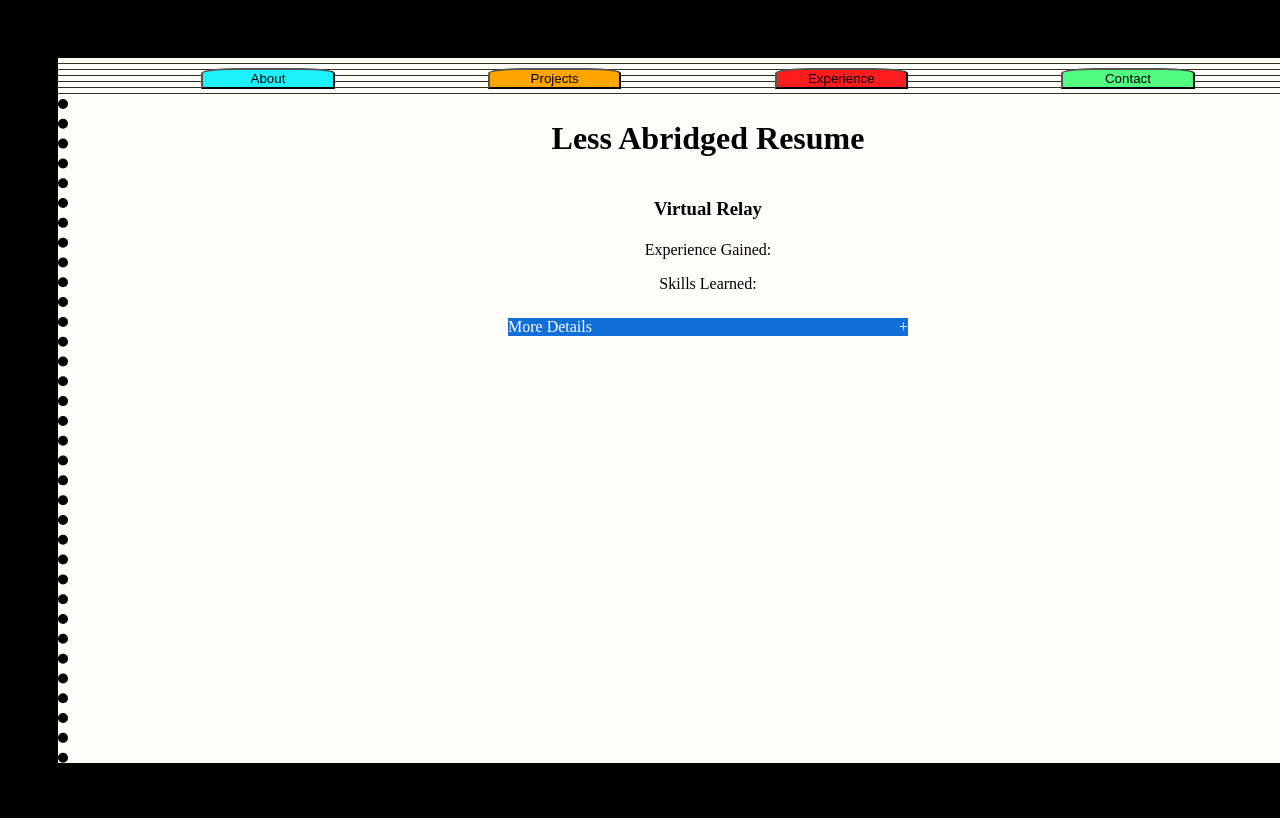
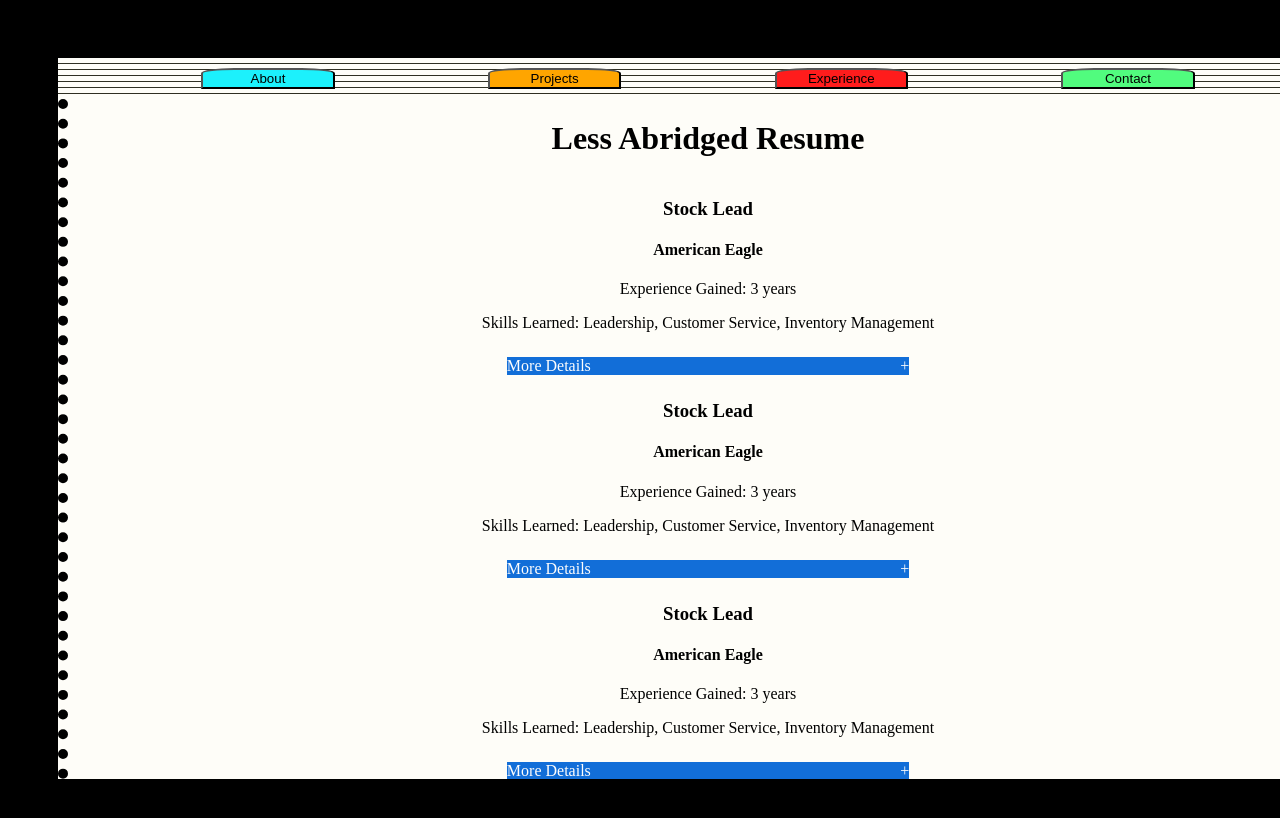
Before and after one commit to rocknswimmer/MySite, a React app: page /experience in a window 1280 px wide. Shown: the top 818 px of the page. Built offline with nearby package versions, Linux system fonts and the light colour scheme.

Commit message:
map works

```diff
--- a/src/ExperienceData.js
+++ b/src/ExperienceData.js
@@ -1,5 +1,7 @@
 const experienceData = [
-  {title: "Virtual Relay",},
+  {title: "Stock Lead", company: "American Eagle", exp: "3 years", skills: "Leadership, Customer Service, Inventory Management", details: "testing now, reliving the past when I have the capacity", type: "may want various types of exp in the future"},
+  {title: "Stock Lead", company: "American Eagle", exp: "3 years", skills: "Leadership, Customer Service, Inventory Management", details: "testing now, reliving the past when I have the capacity", type: "may want various types of exp in the future"},
+  {title: "Stock Lead", company: "American Eagle", exp: "3 years", skills: "Leadership, Customer Service, Inventory Management", details: "testing now, reliving the past when I have the capacity", type: "may want various types of exp in the future"},
 
 ]
 
```
